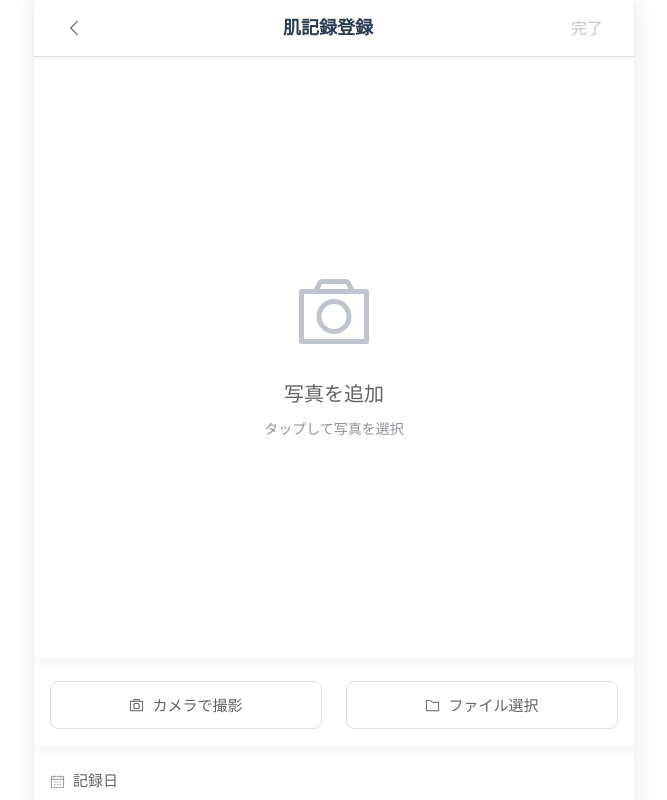
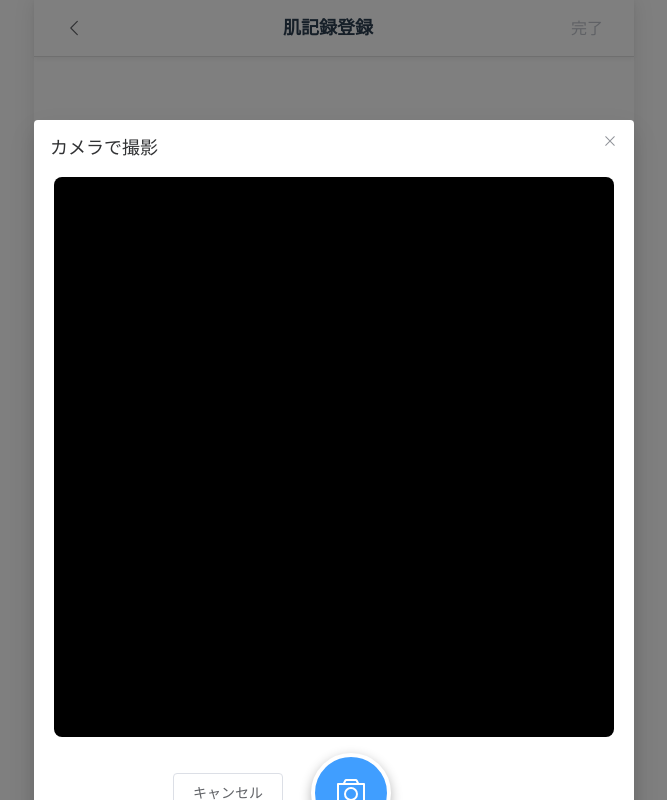
Before and after one commit to masunoob/SkinTrack, a Vue app in the folder frontend/: page /create in a window 1280 px wide. Both pictures are taken after a click on the button "カメラで撮影". Shown: the top 800 px of the page, without its empty margins (306-973 px from the left). Built offline with nearby package versions, Linux system fonts and the light colour scheme; no server answers.

Commit message:
記録時にカメラを使用して画像を生成できるように対応しました。

```diff
--- /dev/null
+++ b/frontend/src/components/SkinRecordCamera.vue
@@ -0,0 +1,353 @@
+<template>
+  <el-dialog
+    v-model="visible"
+    title="カメラで撮影"
+    :width="isMobile ? '100%' : '600px'"
+    :fullscreen="isMobile"
+    :close-on-click-modal="false"
+    @closed="handleClose"
+    class="camera-dialog"
+  >
+    <div class="camera-container">
+      <!-- カメラプレビュー -->
+      <div v-if="!capturedImage" class="camera-preview">
+        <video
+          ref="videoRef"
+          autoplay
+          playsinline
+          class="video-preview"
+        ></video>
+
+        <!-- カメラエラー -->
+        <div v-if="cameraError" class="camera-error">
+          <el-icon :size="60"><Warning /></el-icon>
+          <p>{{ cameraError }}</p>
+          <el-button type="primary" @click="retryCamera">再試行</el-button>
+        </div>
+      </div>
+
+      <!-- 撮影済み画像プレビュー -->
+      <div v-else class="captured-preview">
+        <img :src="capturedImage" alt="撮影画像" class="captured-image" />
+      </div>
+
+      <!-- 隠しキャンバス（撮影用） -->
+      <canvas ref="canvasRef" style="display: none;"></canvas>
+    </div>
+
+    <template #footer>
+      <div class="camera-footer">
+        <div v-if="!capturedImage" class="capture-controls">
+          <el-button @click="handleCancel" size="large">キャンセル</el-button>
+          <el-button
+            type="primary"
+            @click="capturePhoto"
+            size="large"
+            circle
+            class="capture-button"
+            :disabled="!isCameraReady"
+          >
+            <el-icon :size="32"><Camera /></el-icon>
+          </el-button>
+          <div style="width: 88px;"></div> <!-- スペーサー -->
+        </div>
+
+        <div v-else class="confirm-controls">
+          <el-button @click="retakePhoto" size="large">再撮影</el-button>
+          <el-button type="primary" @click="confirmPhoto" size="large">この写真を使う</el-button>
+        </div>
+      </div>
+    </template>
+  </el-dialog>
+</template>
+
+<script setup>
+import { ref, watch, onBeforeUnmount, computed } from 'vue'
+import { Camera, Warning } from '@element-plus/icons-vue'
+import { ElMessage } from 'element-plus'
+
+const props = defineProps({
+  modelValue: {
+    type: Boolean,
+    default: false,
+  },
+})
+
+const emit = defineEmits(['update:modelValue', 'capture'])
+
+const visible = computed({
+  get: () => props.modelValue,
+  set: (value) => emit('update:modelValue', value),
+})
+
+// Refs
+const videoRef = ref(null)
+const canvasRef = ref(null)
+const stream = ref(null)
+const capturedImage = ref(null)
+const cameraError = ref(null)
+const isCameraReady = ref(false)
+
+// モバイル判定
+const isMobile = ref(window.innerWidth < 768)
+
+// カメラを開始
+const startCamera = async () => {
+  cameraError.value = null
+  isCameraReady.value = false
+
+  try {
+    // カメラへのアクセスをリクエスト
+    const mediaStream = await navigator.mediaDevices.getUserMedia({
+      video: {
+        facingMode: 'user', // 'user' はフロントカメラ、'environment' はバックカメラ
+        width: { ideal: 640, max: 1280 },
+        height: { ideal: 640, max: 1280 },
+      },
+      audio: false,
+    })
+
+    stream.value = mediaStream
+
+    // video要素にストリームを設定
+    if (videoRef.value) {
+      videoRef.value.srcObject = mediaStream
+
+      // ビデオが再生準備完了したら
+      videoRef.value.onloadedmetadata = () => {
+        isCameraReady.value = true
+      }
+    }
+  } catch (error) {
+    console.error('Camera access error:', error)
+
+    // エラーメッセージを設定
+    if (error.name === 'NotAllowedError') {
+      cameraError.value = 'カメラへのアクセスが拒否されました。ブラウザの設定でカメラを許可してください。'
+    } else if (error.name === 'NotFoundError') {
+      cameraError.value = 'カメラが見つかりません。デバイスにカメラが接続されているか確認してください。'
+    } else if (error.name === 'NotReadableError') {
+      cameraError.value = 'カメラが他のアプリケーションで使用中です。'
+    } else {
+      cameraError.value = 'カメラの起動に失敗しました。'
+    }
+  }
+}
+
+// カメラを停止
+const stopCamera = () => {
+  if (stream.value) {
+    stream.value.getTracks().forEach((track) => {
+      track.stop()
+    })
+    stream.value = null
+  }
+
+  if (videoRef.value) {
+    videoRef.value.srcObject = null
+  }
+
+  isCameraReady.value = false
+}
+
+// 写真を撮影
+const capturePhoto = () => {
+  if (!videoRef.value || !canvasRef.value) return
+
+  const video = videoRef.value
+  const canvas = canvasRef.value
+
+  // キャンバスのサイズをビデオに合わせる（正方形にトリミング）
+  const size = Math.min(video.videoWidth, video.videoHeight)
+  canvas.width = size
+  canvas.height = size
+
+  const ctx = canvas.getContext('2d')
+
+  // ビデオの中心部分を正方形に切り取る
+  const sx = (video.videoWidth - size) / 2
+  const sy = (video.videoHeight - size) / 2
+
+  ctx.drawImage(video, sx, sy, size, size, 0, 0, size, size)
+
+  // キャンバスを画像に変換
+  capturedImage.value = canvas.toDataURL('image/jpeg', 0.9)
+
+  // カメラを停止
+  stopCamera()
+}
+
+// 再撮影
+const retakePhoto = () => {
+  capturedImage.value = null
+  startCamera()
+}
+
+// 写真を確定
+const confirmPhoto = () => {
+  if (!capturedImage.value) return
+
+  // Base64をBlobに変換
+  fetch(capturedImage.value)
+    .then((res) => res.blob())
+    .then((blob) => {
+      // BlobをFileに変換
+      const file = new File([blob], `camera_${Date.now()}.jpg`, {
+        type: 'image/jpeg',
+      })
+
+      emit('capture', file)
+      visible.value = false
+    })
+    .catch((error) => {
+      console.error('Failed to convert image:', error)
+      ElMessage.error('画像の変換に失敗しました')
+    })
+}
+
+// キャンセル
+const handleCancel = () => {
+  visible.value = false
+}
+
+// ダイアログを閉じた時
+const handleClose = () => {
+  stopCamera()
+  capturedImage.value = null
+  cameraError.value = null
+}
+
+// カメラ再試行
+const retryCamera = () => {
+  startCamera()
+}
+
+// ダイアログが開いた時にカメラを開始
+watch(visible, (newValue) => {
+  if (newValue) {
+    startCamera()
+  }
+})
+
+// コンポーネント破棄時にカメラを停止
+onBeforeUnmount(() => {
+  stopCamera()
+})
+</script>
+
+<style scoped>
+.camera-container {
+  width: 100%;
+  aspect-ratio: 1 / 1;
+  max-height: 70vh; /* 画面の高さの70%まで */
+  background: #000;
+  position: relative;
+  overflow: hidden;
+  border-radius: 8px;
+  margin: 0 auto;
+}
+
+.camera-preview,
+.captured-preview {
+  width: 100%;
+  height: 100%;
+  display: flex;
+  align-items: center;
+  justify-content: center;
+}
+
+.video-preview {
+  width: 100%;
+  height: 100%;
+  object-fit: contain; /* coverからcontainに変更して全体を表示 */
+}
+
+.captured-image {
+  width: 100%;
+  height: 100%;
+  object-fit: contain; /* 撮影した画像も全体を表示 */
+}
+
+.camera-error {
+  position: absolute;
+  top: 50%;
+  left: 50%;
+  transform: translate(-50%, -50%);
+  text-align: center;
+  color: white;
+  padding: 2rem;
+  background: rgba(0, 0, 0, 0.7);
+  border-radius: 8px;
+  width: 80%;
+  max-width: 400px;
+}
+
+.camera-error p {
+  margin: 1rem 0;
+  font-size: 1rem;
+  line-height: 1.5;
+}
+
+.camera-footer {
+  width: 100%;
+}
+
+.capture-controls,
+.confirm-controls {
+  display: flex;
+  justify-content: space-between;
+  align-items: center;
+  gap: 1rem;
+}
+
+.capture-controls {
+  justify-content: center;
+}
+
+.capture-button {
+  width: 80px;
+  height: 80px;
+  border-radius: 50%;
+  background: #409eff;
+  border: 4px solid white;
+  box-shadow: 0 4px 12px rgba(0, 0, 0, 0.3);
+}
+
+.capture-button:hover {
+  transform: scale(1.05);
+}
+
+.capture-button:active {
+  transform: scale(0.95);
+}
+
+.confirm-controls {
+  justify-content: space-between;
+}
+
+.confirm-controls .el-button {
+  flex: 1;
+}
+
+/* モバイル対応 */
+@media (max-width: 768px) {
+  .camera-container {
+    border-radius: 0;
+    max-height: none; /* モバイルは高さ制限なし */
+  }
+
+  .capture-button {
+    width: 70px;
+    height: 70px;
+  }
+}
+
+/* PC対応 */
+@media (min-width: 769px) {
+  .camera-container {
+    /* PCでは高さを優先して、幅を調整 */
+    width: auto;
+    max-width: 100%;
+  }
+}
+</style>
--- a/frontend/src/views/CreateRecordView.vue
+++ b/frontend/src/views/CreateRecordView.vue
@@ -46,7 +46,7 @@
 
     <!-- アクションボタン -->
     <div class="action-buttons">
-      <el-button size="large" class="action-btn" @click="openCamera">
+      <el-button size="large" class="action-btn" @click="openCameraModal">
         <el-icon><Camera /></el-icon>
         <span>カメラで撮影</span>
       </el-button>
@@ -55,6 +55,12 @@
         <span>ファイル選択</span>
       </el-button>
     </div>
+
+    <!-- カメラモーダル -->
+    <SkinRecordCamera
+      v-model="isCameraModalVisible"
+      @capture="handleCameraCapture"
+    />
 
     <!-- 日付選択 -->
     <div class="form-section date-section">
@@ -113,6 +119,7 @@ import {
   Loading
 } from '@element-plus/icons-vue'
 import { ElMessage, ElMessageBox } from 'element-plus'
+import SkinRecordCamera from '@/components/SkinRecordCamera.vue'
 
 const skinRecordsStore = useSkinRecordsStore()
 const router = useRouter()
@@ -128,6 +135,7 @@ const previewImage = ref('')
 const selectedFile = ref(null)
 const fileInputRef = ref(null)
 const isLoading = ref(false)
+const isCameraModalVisible = ref(false)
 
 // 送信可能かどうか
 const canSubmit = computed(() => {
@@ -162,12 +170,21 @@ const handleImageAreaClick = () => {
   }
 }
 
-// カメラを開く（モバイルの場合はカメラが起動）
-const openCamera = () => {
-  if (fileInputRef.value) {
-    fileInputRef.value.setAttribute('capture', 'environment')
-    fileInputRef.value.click()
+// カメラモーダルを開く
+const openCameraModal = () => {
+  isCameraModalVisible.value = true
+}
+
+// カメラで撮影した画像を受け取る
+const handleCameraCapture = (file) => {
+  selectedFile.value = file
+
+  // プレビュー画像を生成
+  const reader = new FileReader()
+  reader.onload = (e) => {
+    previewImage.value = e.target.result
   }
+  reader.readAsDataURL(file)
 }
 
 // ファイル選択
```
